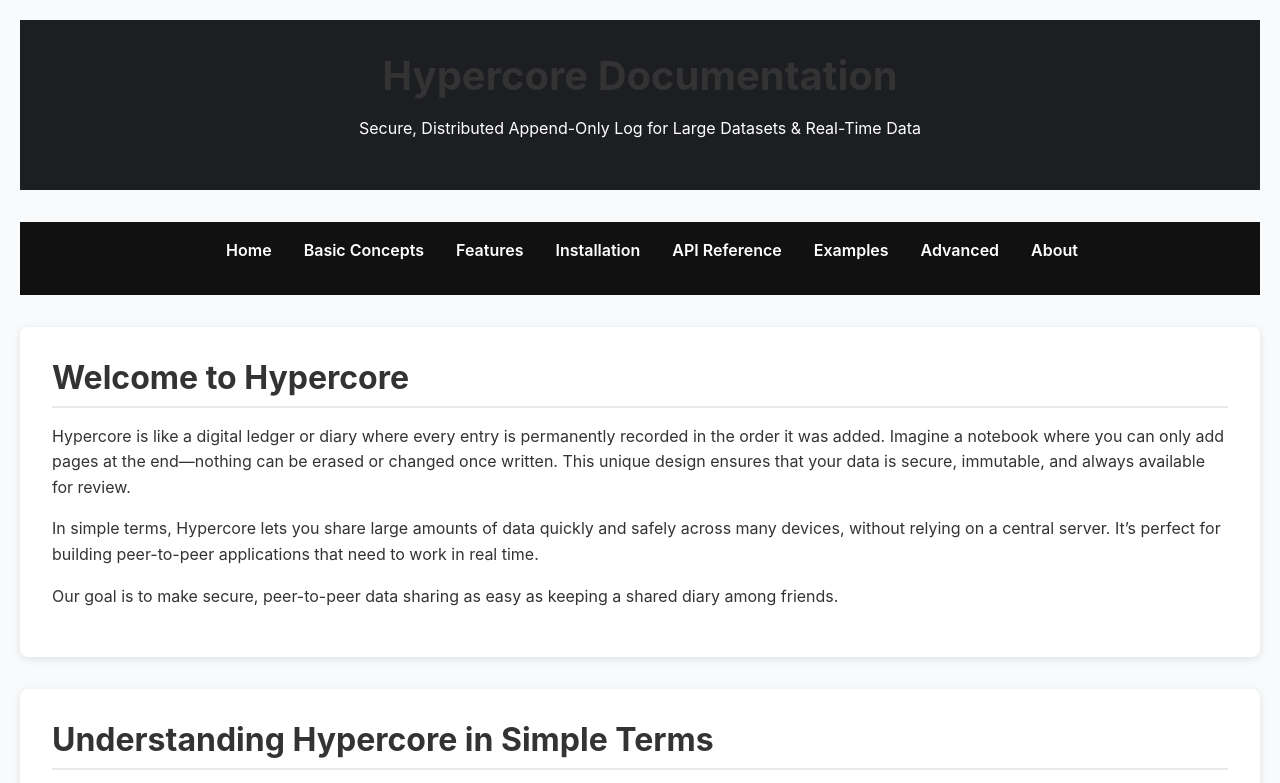
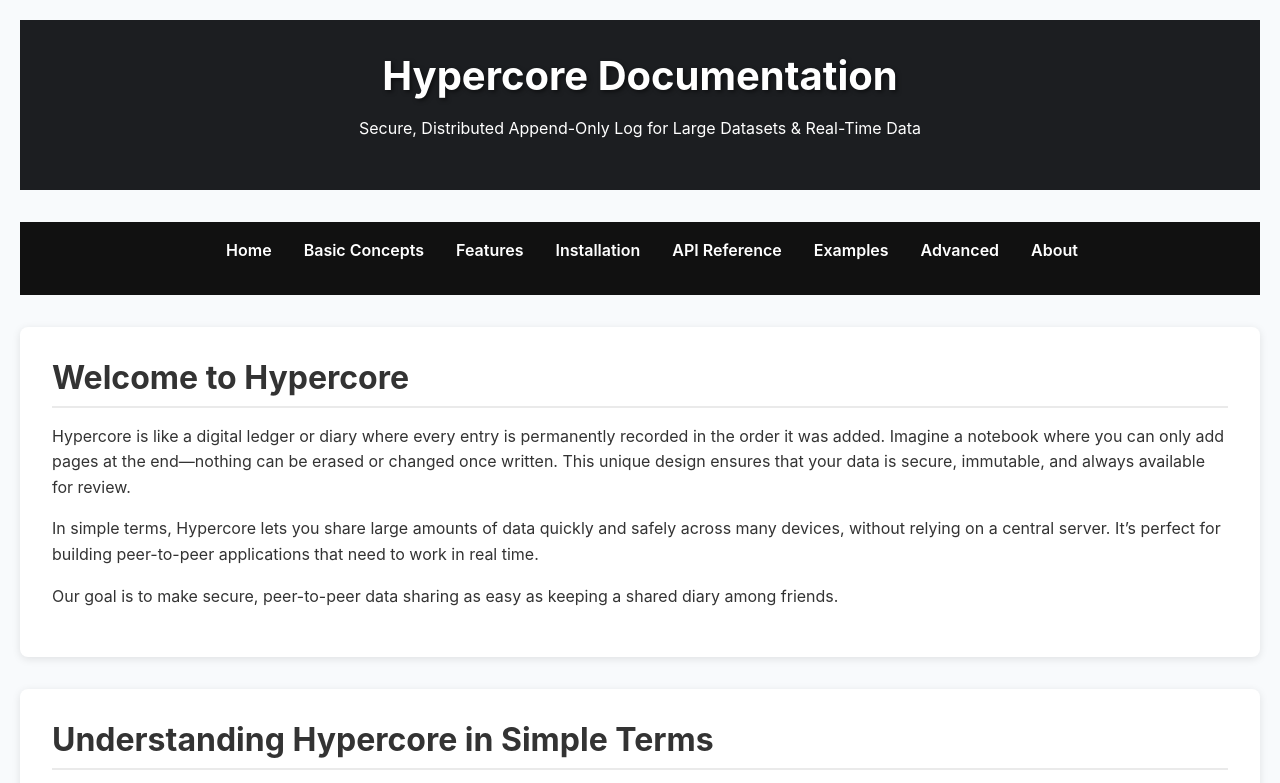
Before and after one commit to SolutionsAsService/LearnHypercore, a plain HTML site: page index.html in a window 1280 px wide. Shown: the top 783 px of the page. Drawn offline with Linux system fonts and the light colour scheme.

Commit message:
title fix

```diff
--- a/styles.css
+++ b/styles.css
@@ -72,6 +72,9 @@ header {
 
 header h1 {
   font-size: 2.5rem;
+   color: #fff; /* Ensure the title is visible on a dark background */
+  font-weight: bold;
+  text-shadow: 2px 2px 4px rgba(0, 0, 0, 0.5); /* Optional: adds contrast */
 }
 
 /* ------------------------------------------------------
```
